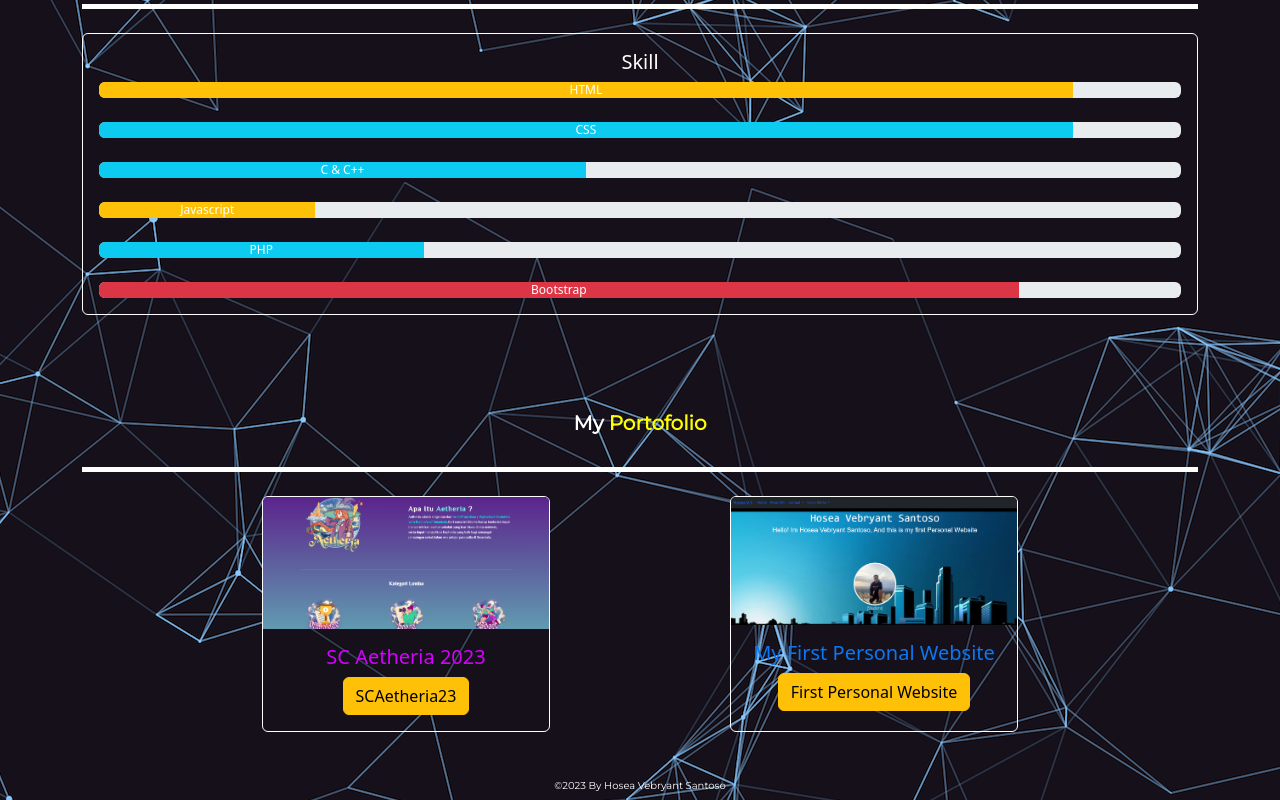
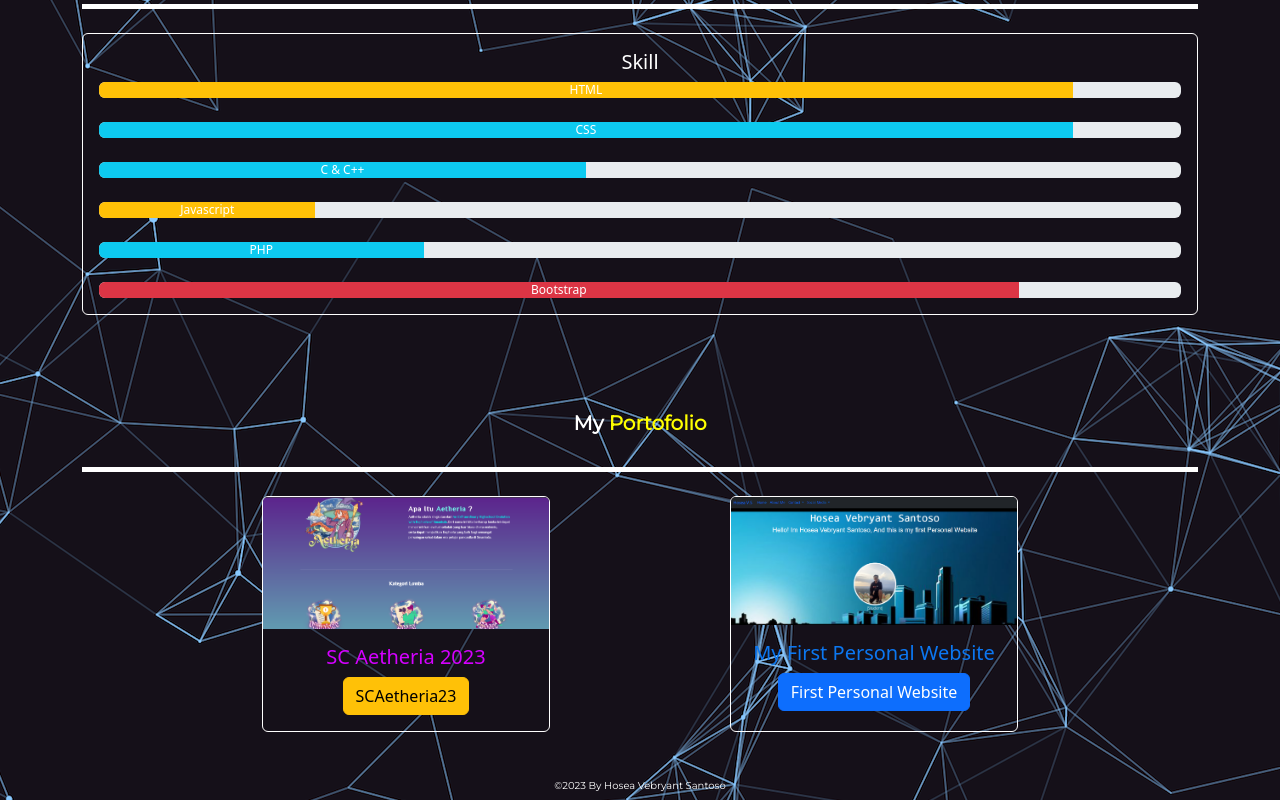
Before and after one commit to vebryant77/HoseaVS, a plain HTML site: page index.html in a window 1280 px wide. Shown: the part 1386-2186 px from the top of the page. Drawn offline with nearby package versions, Linux system fonts and the light colour scheme.

Commit message:
Update index.html

```diff
--- a/index.html
+++ b/index.html
@@ -168,7 +168,7 @@
     <img src="./image/FirstPersonalWeb.png" class="card-img-top" alt="FirstPersonalWeb">
     <div class="card-body" style="color: white; text-align: center;">
       <h5 class="card-title" style="color: rgb(12, 119, 241);">My First Personal Website</h5>
-      <a href="https://vebryant77.github.io/Personal-Web/" class="btn btn-warning">First Personal Website</a>
+      <a href="https://vebryant77.github.io/Personal-Web/" class="btn btn-primary">First Personal Website</a>
     </div>
   </div>
 </div>
```
